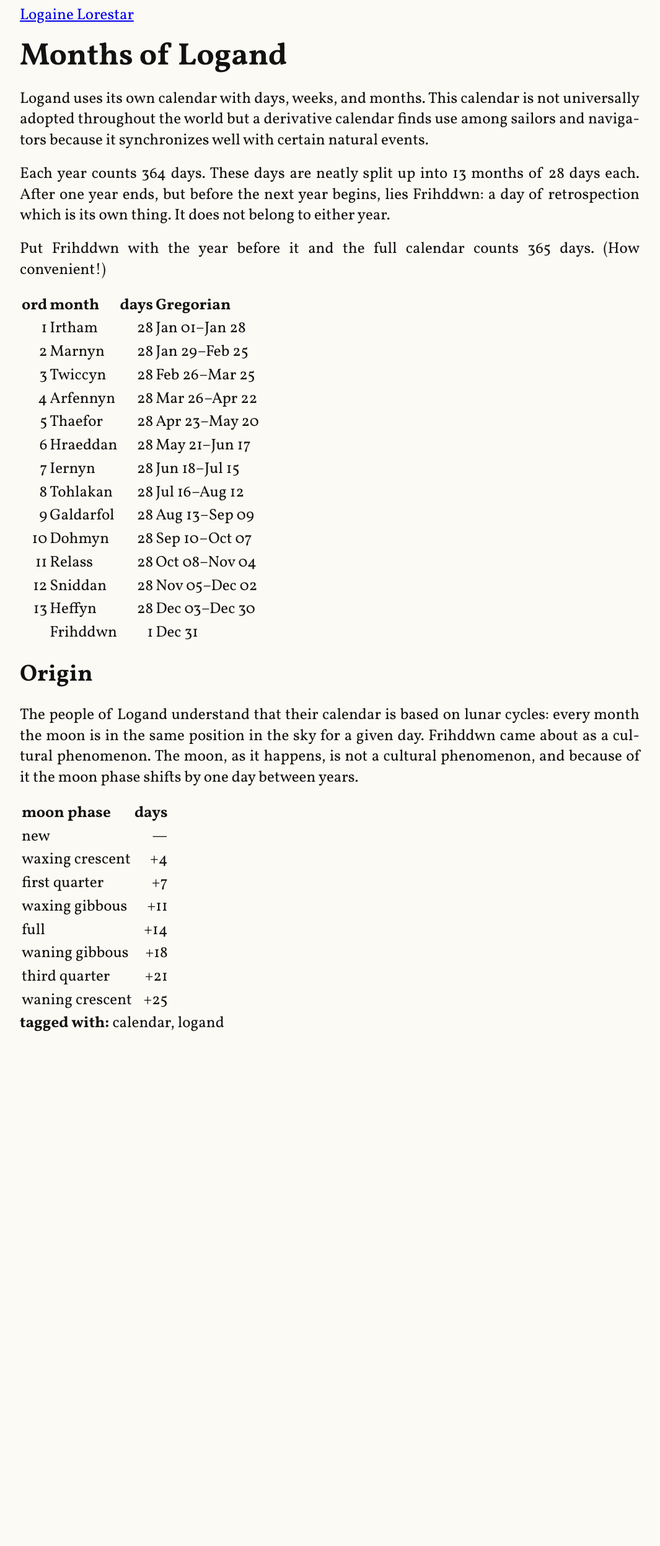
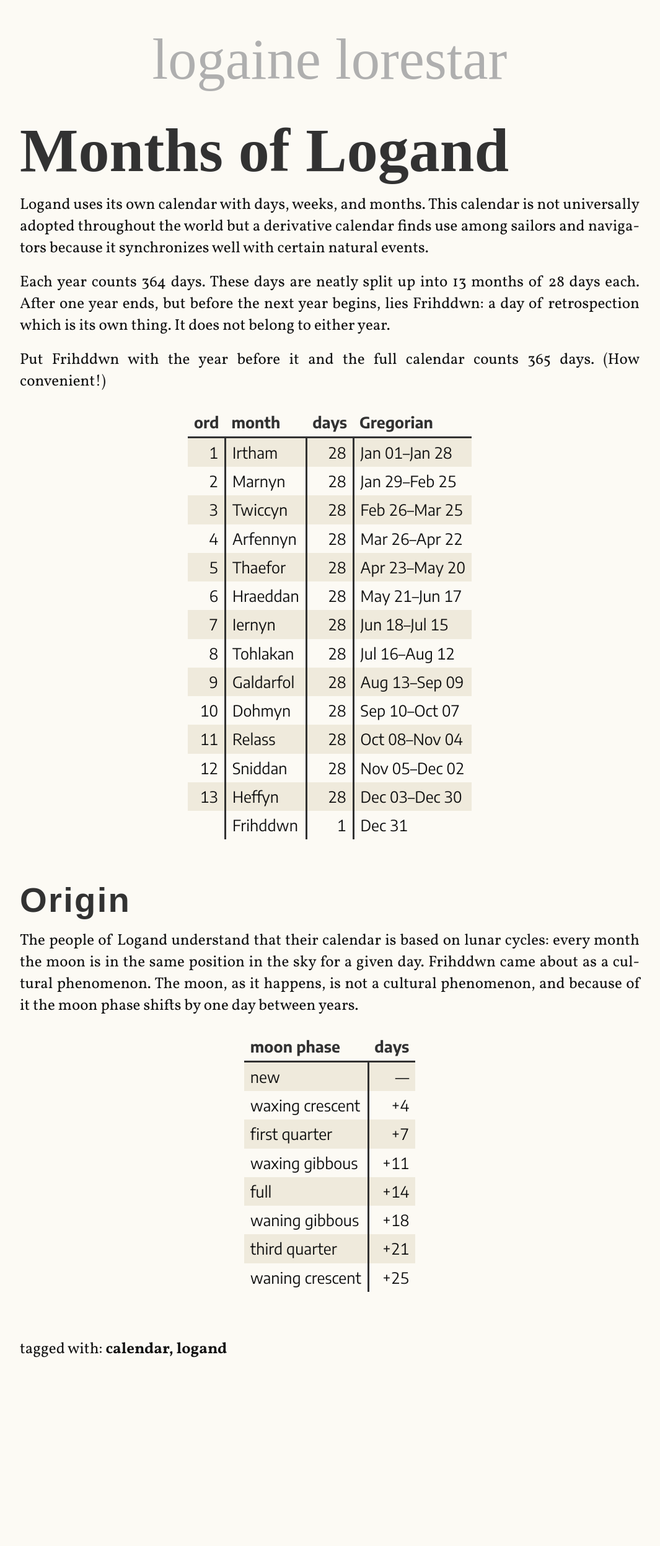
Before and after one commit to bjogart/logaine-lorestar, a Jekyll site: the page built from _posts/2023-10-22-months_of_logand.md, in a window 1280 px wide. Shown: the whole page at 62% size, without its empty margins (26-1091 px from the left). Built offline with Jekyll 4.4.1, drawn with Linux system fonts in a browser that asks for light colours; some web fonts are replaced; before the commit the page ends 1937 px from its top, so only the background shows below that.

Commit message:
New layout

```diff
--- a/_layouts/default.html
+++ b/_layouts/default.html
@@ -13,7 +13,7 @@
     <link rel="stylesheet" href="{{ "/res/main.css" | relative_url }}" />
   </head>
   <body>
-    <a class="pagenav" href="{{ site.baseurl }}">Logaine Lorestar</a>
+    <div class="pagenav"><a href="{{ site.baseurl }}">Logaine Lorestar</a></div>
     {{ content }}
     <script src="{{ "/res/fit-elements.js" | relative_url }}"></script>
   </body>
--- a/_layouts/post.html
+++ b/_layouts/post.html
@@ -4,4 +4,4 @@ layout: default
 
 <h1>{{ page.title }}</h1>
 {{ content }}
-<p><strong>tagged with:</strong> {{ page.tags | sort | join: ", " }}</p>
+<div class="tags">tagged with: <strong>{{ page.tags | sort | join: ", " }}</strong></div>
--- a/res/main.css
+++ b/res/main.css
@@ -3,7 +3,7 @@ html {
 
   font-family: 'Vollkorn', serif;
   font-size: 2.5vw;
-  line-height: 1.35em;
+  line-height: 1.4em;
   font-variant-numeric: oldstyle-nums;
 
   background-color: #fcfaf4;
@@ -15,6 +15,133 @@ html {
 
 @media all and (min-width: 1000px) { html { font-size: 25px; } body { max-width: 1000px; } }
 
+@media all and (max-width: 520px) { html { font-size: 18px; } }
+
+.pagenav {
+  margin: 2rem 0 2rem 0;
+
+  font-family: 'Vollkorn SC', serif;
+  font-size: 3.7rem;
+  line-height: 1em;
+  text-transform: lowercase;
+  text-align: center;
+
+  color: #afafaf;
+}
+
 p {
-  margin: 0 0 0.8em 0;
+  margin: 0 0 0.8rem 0;
 }
+
+blockquote {
+  margin: 0 0 0.8rem 0.8rem;
+  font-style: italic;
+}
+
+blockquote>em {
+  font-style: normal;
+}
+
+h1, h2, h3 {
+  line-height: 1em;
+
+  color: #323232;
+
+  hyphens: none;
+  text-align: left;
+}
+
+h1 {
+  margin: 0 0 0.8rem 0;
+
+  font-family: 'Grenze Gotisch', serif;
+  font-size: 4rem;
+  font-weight: 900;
+}
+
+h2, h3 {
+  margin: 1.5rem 0 0.5rem 0;
+
+  font-family: 'Encode Sans SC', sans-serif;
+  font-weight: 700;
+  letter-spacing: 0.04em;
+  line-height: 1.25em;
+}
+
+h2 {
+  font-size: 2.25rem;
+}
+
+h3 {
+  font-size: 1.6rem;
+}
+
+a {
+  color: inherit;
+  text-decoration: none;
+  font-family: 'Vollkorn SC', serif;
+  text-transform: lowercase;
+}
+
+a:hover {
+  background-color: #FAEBEC;
+  transition-property: background;
+  transition-duration: 0.2s;
+}
+
+.date {
+  color: #868686;
+}
+
+.img-scaler, img {
+  display: block;
+  width: 90%;
+  max-width: 400px;
+  margin: 0 auto 0 auto;
+}
+
+.tags {
+  margin: 2rem 0 2rem 0;
+}
+
+.table-scroller {
+  overflow: auto;
+  white-space: nowrap;
+}
+
+table {
+  margin: 0.2rem auto 1rem auto;
+  border-collapse: collapse;
+}
+
+th {
+  font-family: 'Encode Sans', sans;
+  font-weight: 700;
+  line-height: 1.45em;
+
+  font-variant-numeric: tabular-nums;
+
+  padding: 0.2rem 0.4rem;
+
+  color: #323232;
+
+  border-bottom: 3px solid #323232;
+}
+
+td {
+  font-family: 'Encode Sans', sans;
+  font-weight: 400;
+  line-height: 1.45em;
+
+  font-variant-numeric: tabular-nums;
+
+  padding: 0.2rem 0.4rem;
+}
+
+td+td {
+  border-left: 3px solid #323232;
+}
+
+tbody>tr:nth-child(odd) {
+  background-color: #EFEADC;
+}
```
